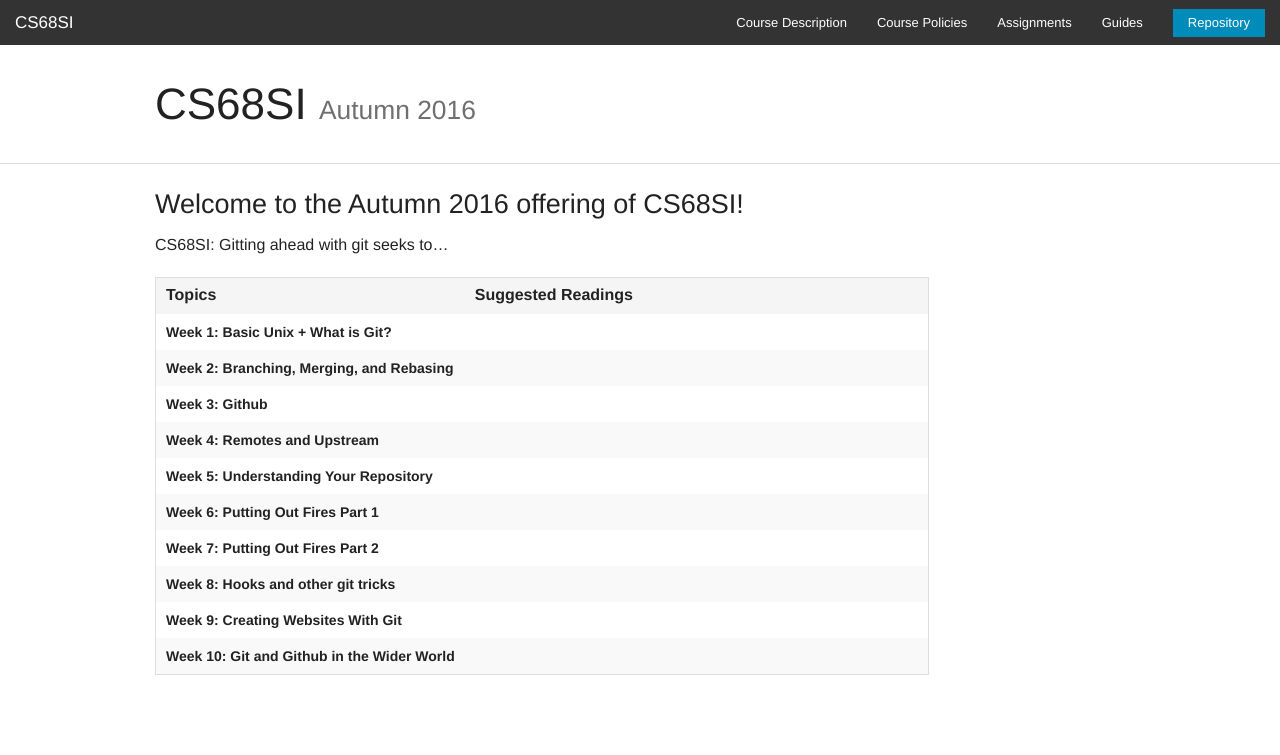
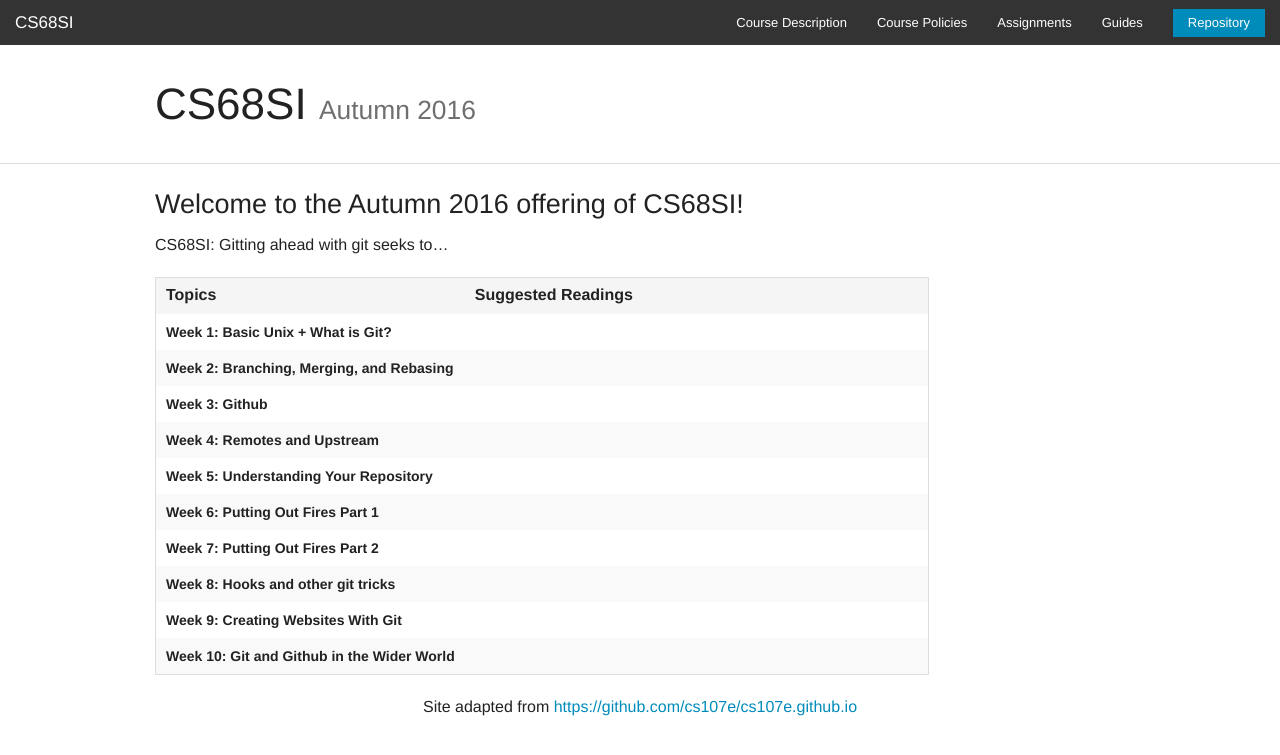
Before and after one commit to cs68si/cs68si, a Jekyll site: the page built from index.html, in a window 1280 px wide. Shown: the top 755 px of the page. Built offline with Jekyll 4.4.1, drawn with Linux system fonts in a browser that asks for light colours.

Commit message:
Credited the 107e website on the main page

```diff
--- a/index.html
+++ b/index.html
@@ -15,3 +15,7 @@ page_title: CS68SI - Stanford CS - Autumn 2016
     {% include schedule.html %}
   </div>
 </div>
+
+<div class="row" style="text-align: center">
+	Site adapted from <a href="https://github.com/cs107e/cs107e.github.io">https://github.com/cs107e/cs107e.github.io</a>
+</div>
```
Also changed, not shown: 1 other file.
